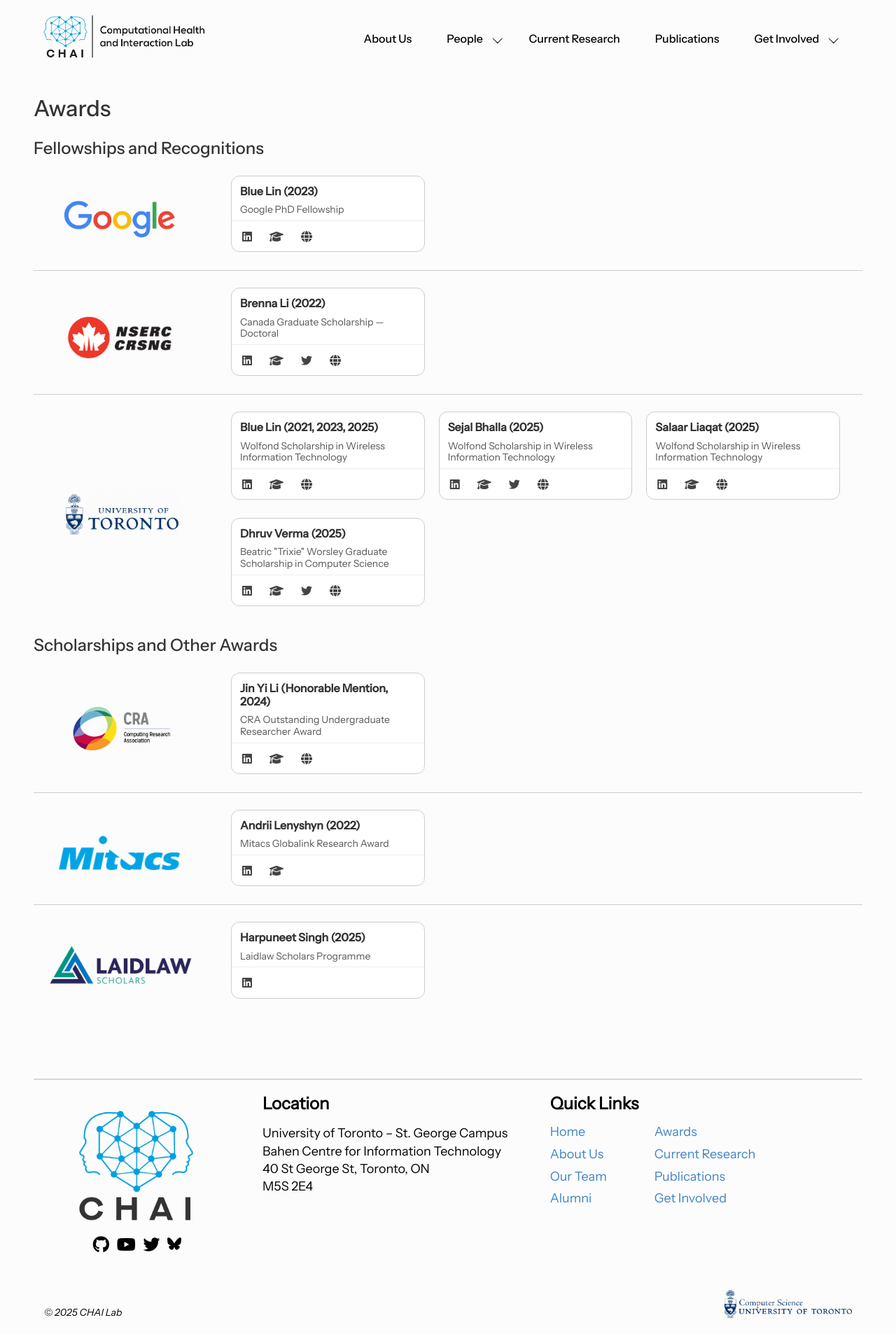
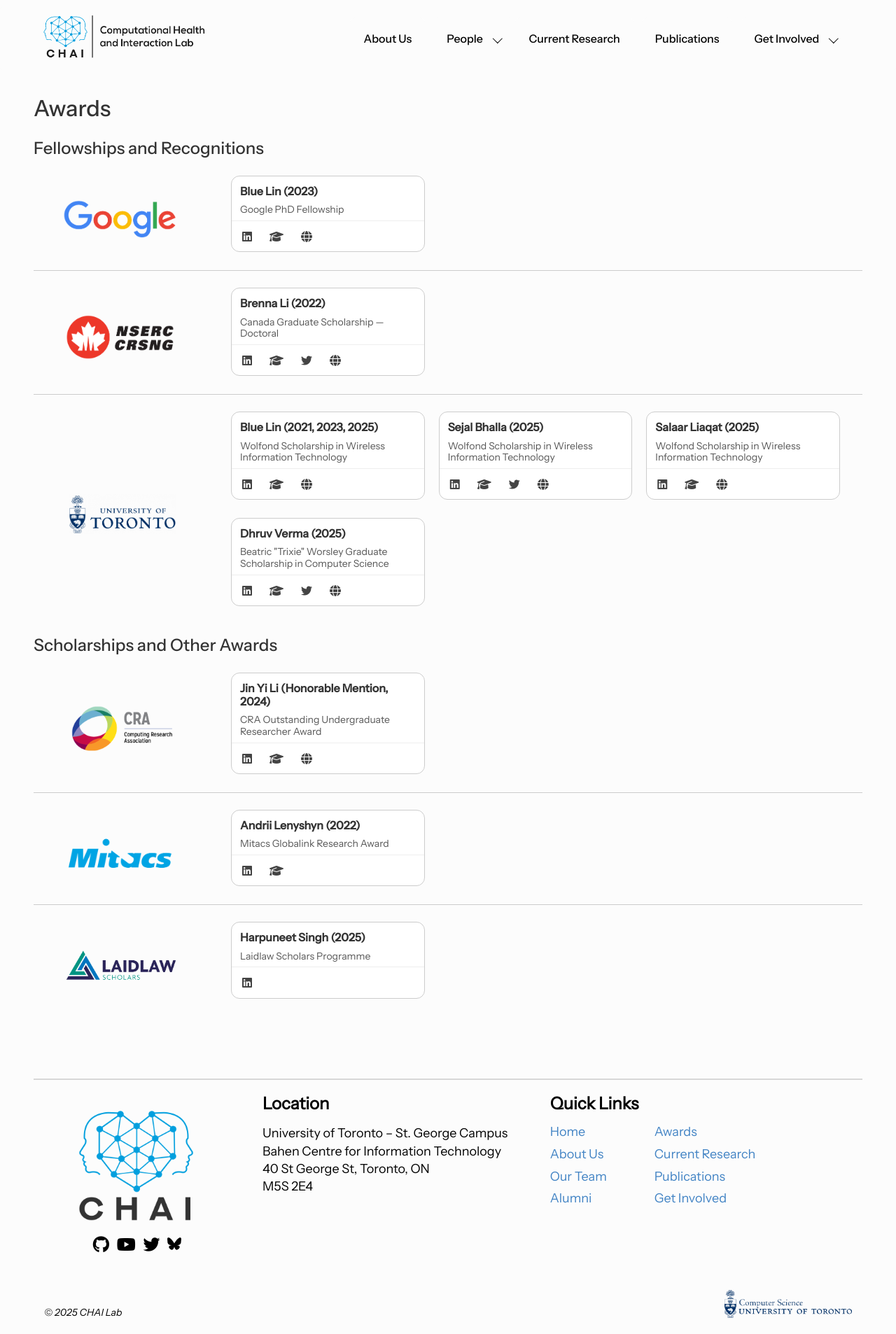
Before and after one commit to chai-toronto/chai-toronto.github.io, a Jekyll site: the page built from awards/index.html, in a window 1280 px wide. Shown: the whole page at 70% size. Built offline with Jekyll 4.4.1, drawn with Linux system fonts in a browser that asks for light colours.

Commit message:
reducing whitespace around logos

```diff
--- a/_sass/_awards.scss
+++ b/_sass/_awards.scss
@@ -47,7 +47,8 @@
           }
 
           img.org-logo {
-            max-height: 100px;
+            // max-height: 100px;
+            max-width: 175px;
             width: auto;
             height: auto;
             display: inline-block;
```
